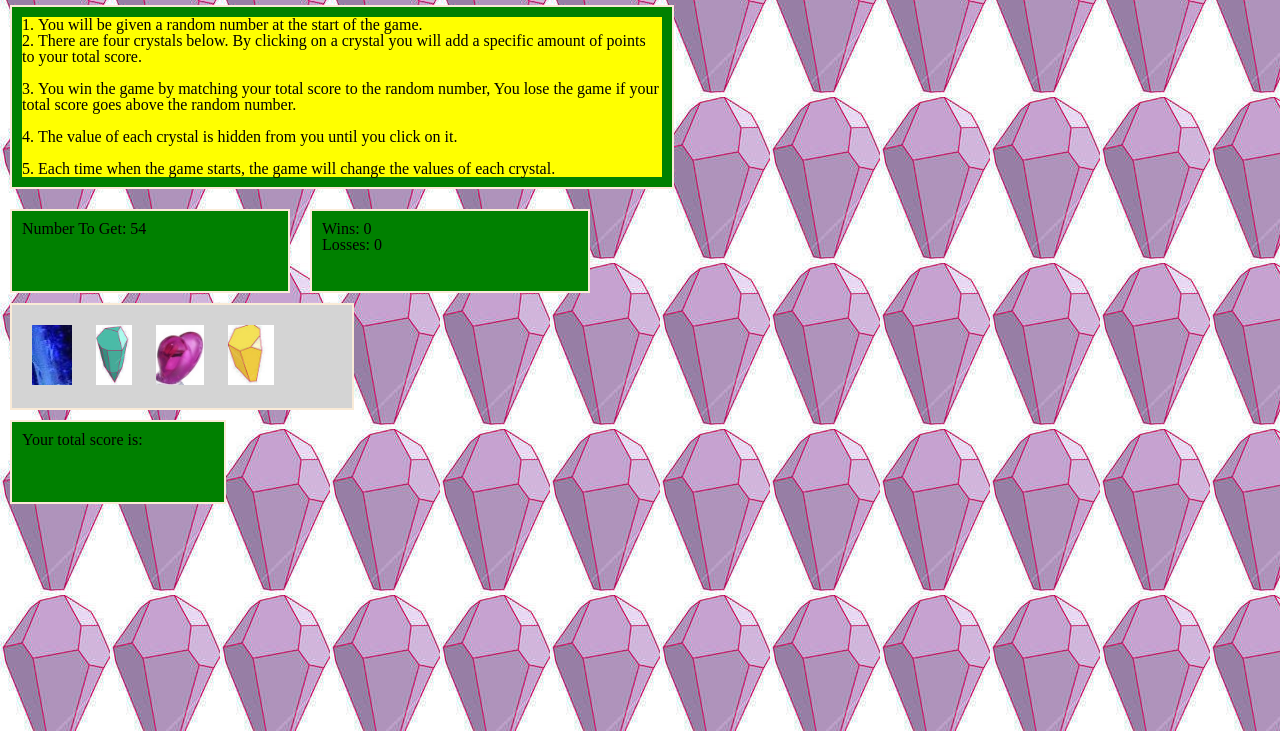
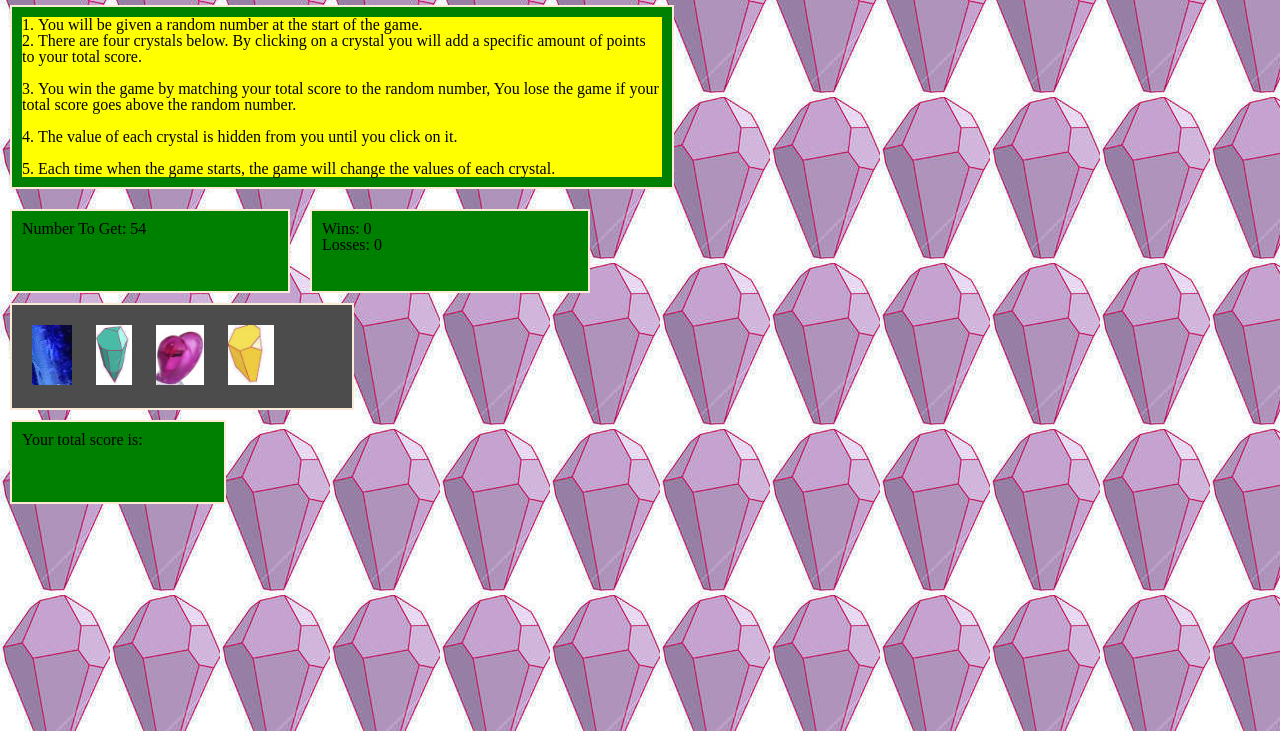
Before and after one commit to barnieboy/week-4-game, a plain HTML site: page index.html in a window 1280 px wide. Shown: the part 69-800 px from the top of the page. Drawn offline with nearby package versions, Linux system fonts and the light colour scheme.

Commit message:
add files

```diff
--- a/assets/css/style.css
+++ b/assets/css/style.css
@@ -35,7 +35,7 @@ ol {
 
 
 div.header, div.crystals {
-	background-color: #d4d4d4;
+	background-color: #4c4c4c;
 }
 div.header, div.instructions {
 	width: 50%;
```
Also changed, not shown: assets/javascript/game.js (+5 -5 lines).
